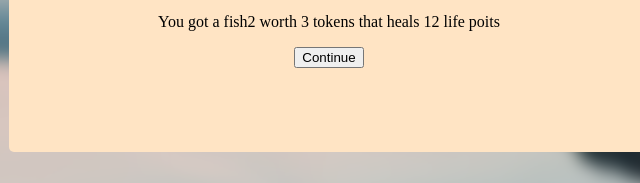
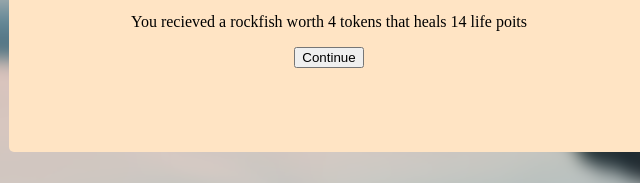
Before and after one commit to Cristian91493/Project1-Game, a plain HTML site: page reward.html in a window 1280 px wide. Shown: the part 504-687 px from the top of the page, 311-951 px from the left. Drawn offline with Linux system fonts and the light colour scheme.

Commit message:
made a random fish reward function and updated reward message and picture

```diff
--- a/reward.html
+++ b/reward.html
@@ -15,7 +15,7 @@
 
     <div class="reward">
         <img class="reward-pic" src="Images/fish2.png">
-        <p>You got a fish2 worth 3 tokens that heals 12 life poits</p>
+        <p class="reward-message">You got a fish2 worth 3 tokens that heals 12 life poits</p>
         <button onclick="backToGame()" class="end-reward">Continue</button>
     </div>
     </div>
--- a/reward.js
+++ b/reward.js
@@ -25,3 +25,16 @@ const fish4 = new Fish("transparent anglerfish",8,10,"/Images/fish4.png")
 let fishTypes = [fish1,fish2,fish3,fish4]
 
 let inventory = []
+
+rewardMessage = document.querySelector(".reward-message")
+fishPic = document.querySelector(".reward-pic")
+
+function randomFish(){
+    choice = Math.floor(Math.random()*4)
+    fishChoice = fishTypes[choice]
+    console.log(fishChoice)
+    rewardMessage.innerHTML=`You recieved a ${fishChoice.name} worth ${fishChoice.tokens} tokens that heals ${fishChoice.healthPoints} life poits`
+    fishPic.src=fishChoice.picture
+}
+
+randomFish()
```
